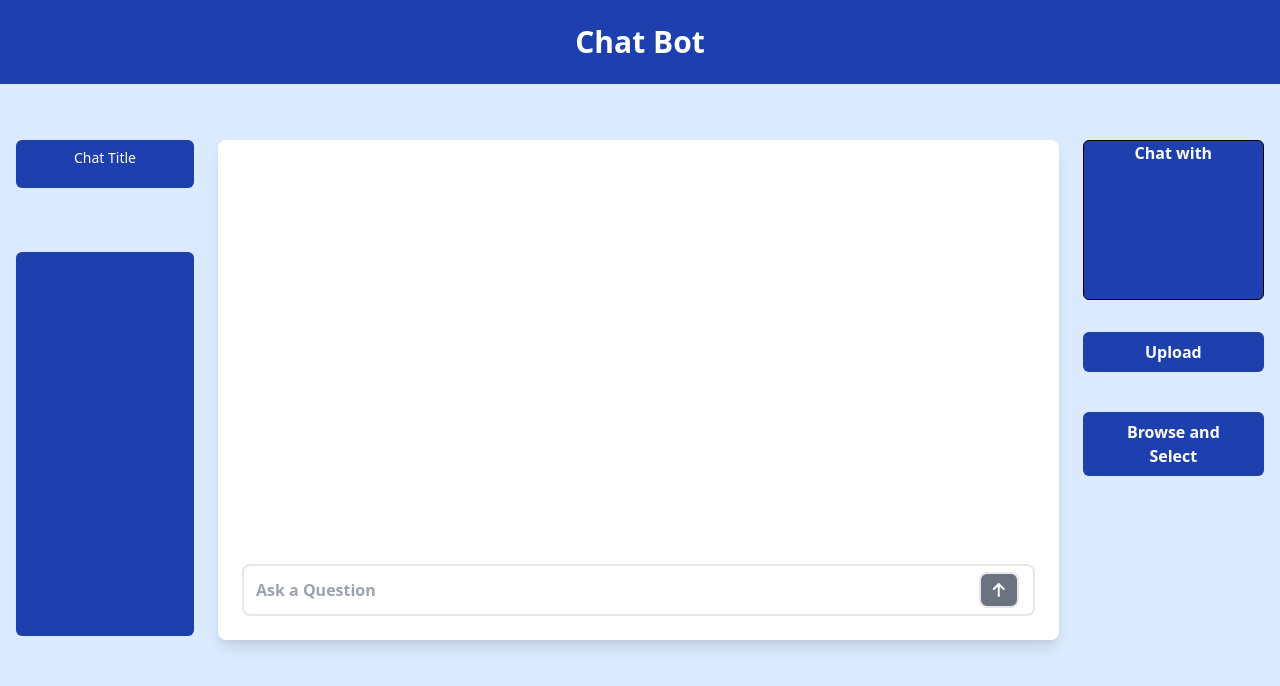
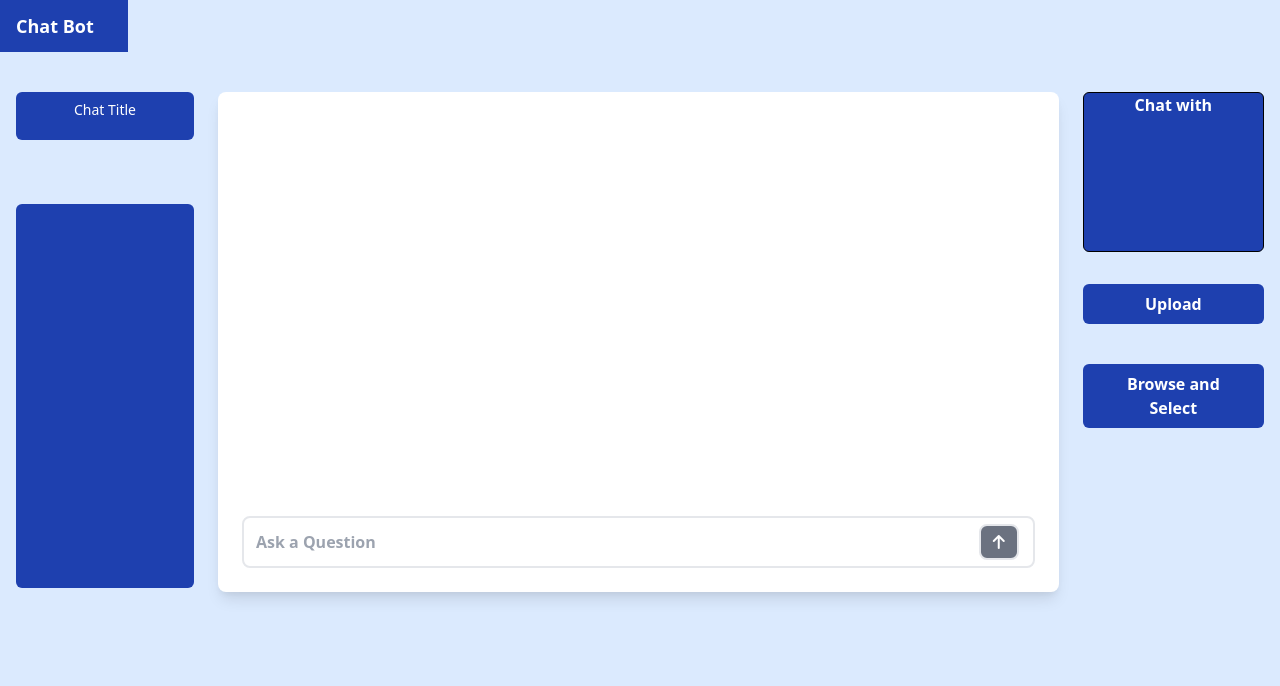
Before and after one commit to tejarazz/Chatpdf, a Flask app: page / in a window 1280 px wide. Shown: the top 686 px of the page. Run offline with Flask 3, Linux system fonts and the light colour scheme; some libraries are stand-ins or nearby versions.

Commit message:
ui changes - nav

```diff
--- a/src/frontend/templates/base.html
+++ b/src/frontend/templates/base.html
@@ -32,11 +32,9 @@
 </head>
 
 <body class="bg-blue-100 font-sans">
-  <nav class="bg-blue-800 text-white">
-    <div class="container flex justify-start items-center h-auto px-4 md:px-0 mx-auto md:py-6 py-4">
-      <a class="text-white md:text-3xl font-sans text-xl w-full text-center font-bold" href="/"
-        style="text-decoration:none">Chat Bot</a>
-    </div>
+  <nav class="bg-blue-800 py-3 pl-4 w-32 text-white">
+    <a class="text-white md:text-md font-sans text-lg w-full text-left font-bold" href="/"
+      style="text-decoration:none">Chat Bot</a>
   </nav>
 
   <div class="h-full w-full">{% block content %}{% endblock %}</div>
--- a/src/frontend/templates/openai_test.html
+++ b/src/frontend/templates/openai_test.html
@@ -3,7 +3,7 @@ content %}
 <!-- Main Section -->
 <div class="main-section flex flex-col md:flex-row h-full">
   <!-- Section 1: Categories -->
-  <div class="section1 flex flex-col md:w-2/12 h-full pt-12">
+  <div class="section1 flex flex-col md:w-2/12 h-full pt-8">
     <h6 id="chatTitle"
       class="flex justify-center m-4 mt-2 p-2 font-medium text-sm bg-blue-800 text-white rounded-md h-12 overflow-hidden">
       Chat Title
@@ -16,7 +16,7 @@ content %}
   </div>
 
   <!-- Section 2: Chat Area -->
-  <div class="section-2 w-full md:w-8/12 h-3/4 mt-14 mx-2 p-6 bg-white rounded-lg shadow-lg">
+  <div class="section-2 w-full md:w-8/12 h-full mt-10 mx-2 p-6 bg-white rounded-lg shadow-lg">
     <div class="h-96" id="scrollContainer">
       <!-- Answer Container -->
       <div id="answerContainer" class="p-4 m-1 bg-white rounded-lg">
@@ -52,7 +52,7 @@ content %}
   </div>
 
   <!-- Section 3: File and Chat List -->
-  <div class="section3 flex flex-col md:w-2/12 pt-12 h-full">
+  <div class="section3 flex flex-col md:w-2/12 pt-8 h-full">
     <!-- Chat List -->
     <div class="flex flex-col m-4 mt-2 h-40 border border-black text-white rounded-md bg-blue-800">
       <h6 class="flex font-bold justify-center">Chat with</h6>
@@ -777,7 +777,7 @@ content %}
     chatListSection.classList.add('overflow-auto');
 
     const reversedChats = chats.slice().reverse();
-    const chatsToDisplay = reversedChats.slice(1);
+    const chatsToDisplay = reversedChats.slice();
 
     document.addEventListener('click', closeOptionsDropdown);
 
@@ -797,7 +797,7 @@ content %}
 
       // Create an inner container for the text
       const textContainer = document.createElement('div');
-      textContainer.textContent = chatNameWithoutDot;
+      textContainer.innerHTML = chatNameWithoutDot;
       textContainer.style.maxWidth = '80%';
       textContainer.style.overflow = 'hidden';
       textContainer.style.whiteSpace = 'nowrap';
```
